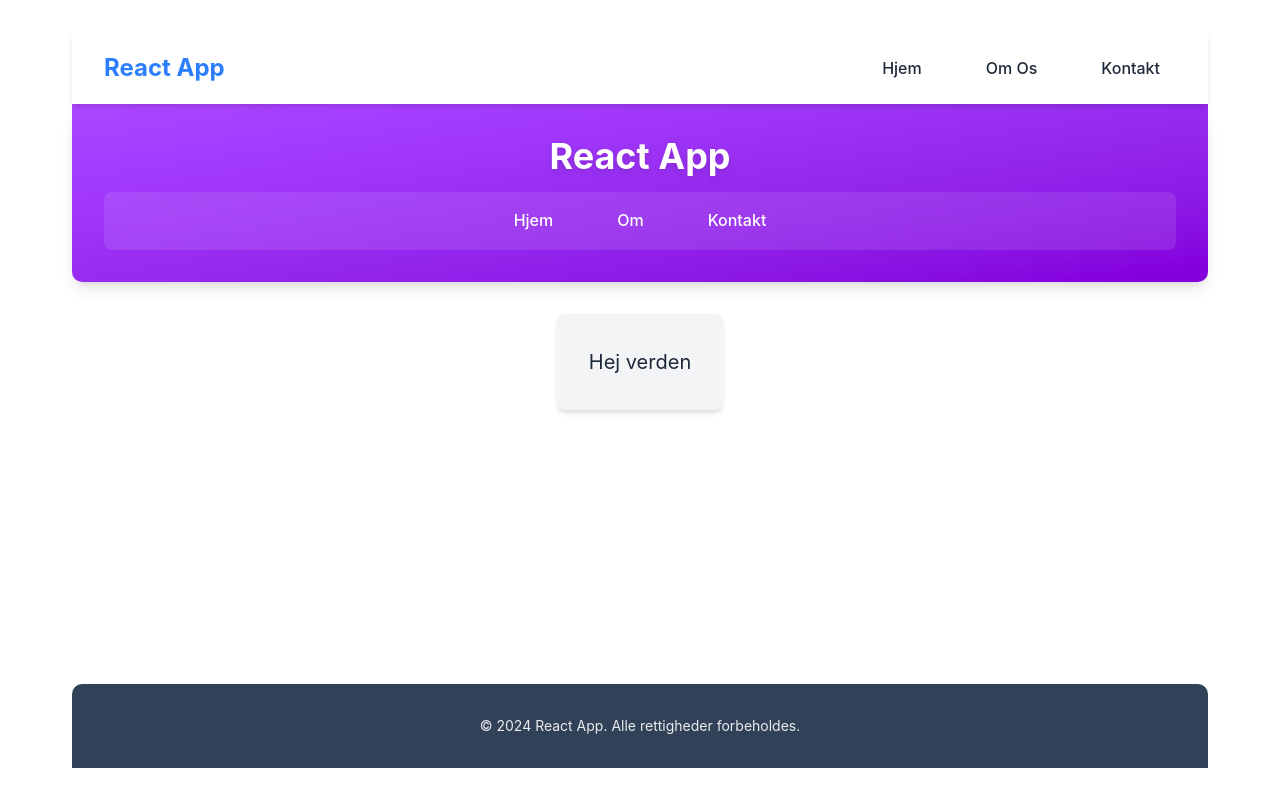
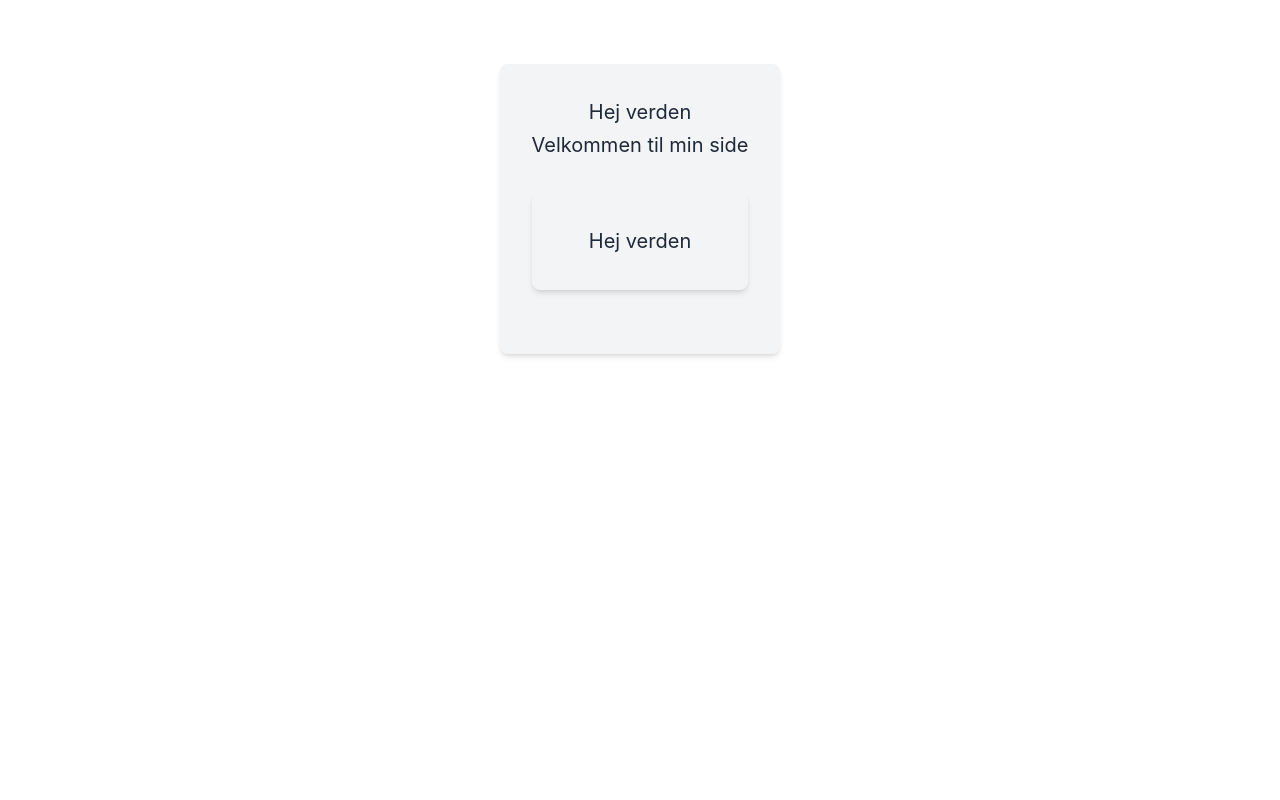
Before and after one commit to NightsHigh/React-App, a React (Vite) app: page / in a window 1280 px wide. Built offline with nearby package versions, Linux system fonts and the light colour scheme.

Commit message:
Added wrapper component

```diff
--- a/src/App.tsx
+++ b/src/App.tsx
@@ -1,16 +1,18 @@
 import './App.css'
-import Navigation from './components/Navigation'
-import { Header } from './components/Header'
+// import Navigation from './components/Navigation'
+// import { Header } from './components/Header'
 import { Main } from './components/Main'
-import { Footer } from './components/Footer'
-
+// import { Footer } from './components/Footer'
+import { Wrapper } from './components/Wrapper'
 function App() {
   return (
     <div className="app min-h-screen flex flex-col">
-      <Navigation />
-      <Header />
-      <Main />
-      <Footer />
+      {/* <Navigation /> */}
+      {/* <Header /> */}
+      <Wrapper title="Hej verden" subtitle="Velkommen til min side">
+        <Main />
+      </Wrapper>
+      {/* <Footer /> */}
     </div>
   )
 }
--- /dev/null
+++ b/src/components/Wrapper.tsx
@@ -0,0 +1,9 @@
+export function Wrapper({ title, subtitle, children }: { title: string, subtitle: string, children: React.ReactNode }) {
+    return (
+        <main className="max-w-6xl mx-auto my-8 p-8 bg-gray-100 rounded-lg shadow-md">
+        <h1 className="text-gray-800 text-xl leading-relaxed text-center m-0">{title}</h1>
+        <h2 className="text-gray-800 text-xl leading-relaxed text-center m-0">{subtitle}</h2>
+        {children}
+        </main>
+    )
+}
```
